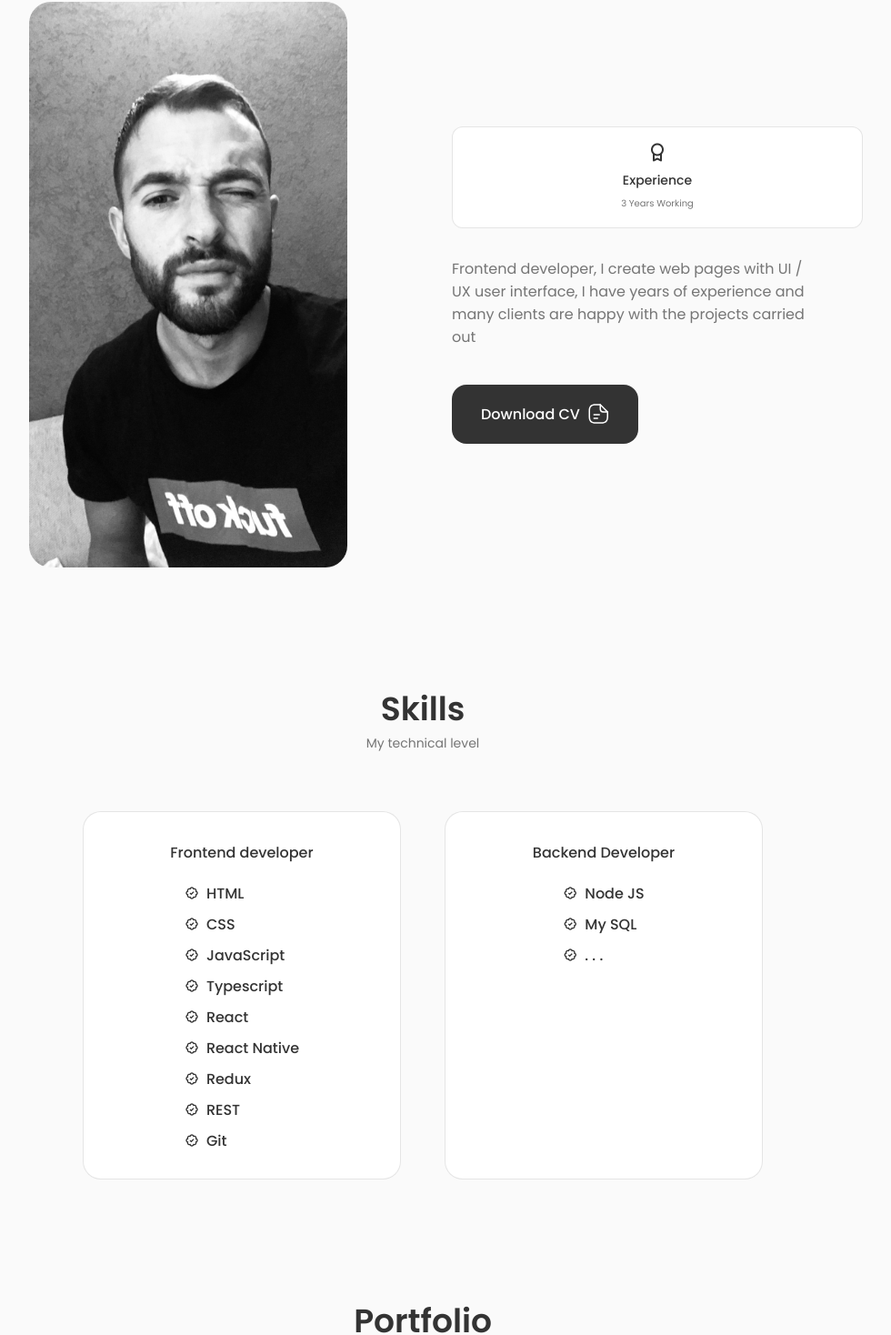
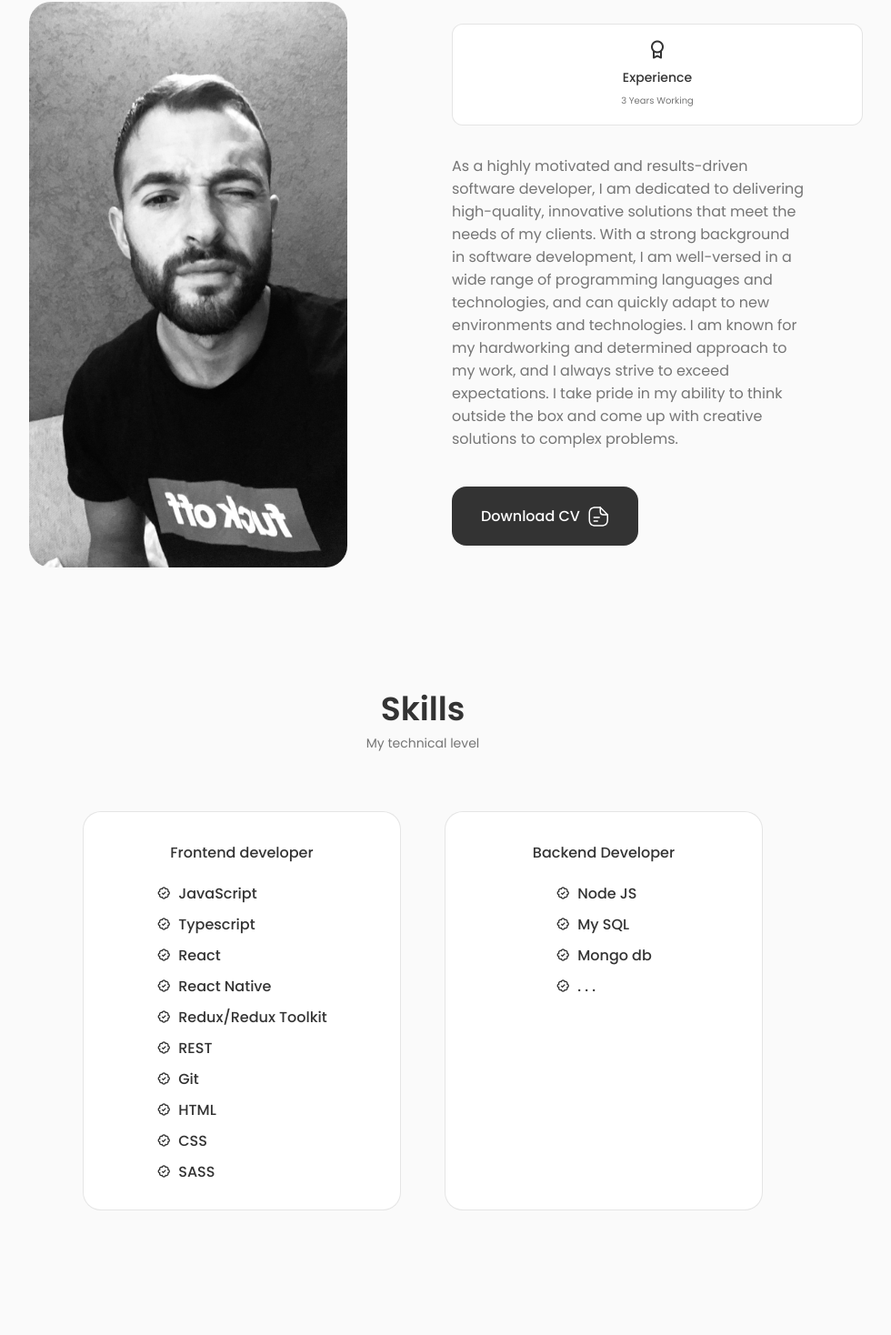
Before and after one commit to ervinkacar1991/new_portfolio, a React (Create React App) app: page / in a window 1280 px wide. Shown: the part 773-2241 px from the top of the page at 91% size, without its empty margins (175-1155 px from the left). Built offline with nearby package versions, Linux system fonts and the light colour scheme.

Commit message:
Finished project

```diff
--- a/src/components/about/About.jsx
+++ b/src/components/about/About.jsx
@@ -15,9 +15,15 @@ const About = () => {
         <div className="about__data">
           <Info />
           <p className="about__description">
-            Frontend developer, I create web pages with UI / UX user interface,
-            I have years of experience and many clients are happy with the
-            projects carried out
+            As a highly motivated and results-driven software developer, I am
+            dedicated to delivering high-quality, innovative solutions that meet
+            the needs of my clients. With a strong background in software
+            development, I am well-versed in a wide range of programming
+            languages and technologies, and can quickly adapt to new
+            environments and technologies. I am known for my hardworking and
+            determined approach to my work, and I always strive to exceed
+            expectations. I take pride in my ability to think outside the box
+            and come up with creative solutions to complex problems.
           </p>
           <a download="" href={CV} className="button button--flex">
             Download CV
--- a/src/components/skills/Backend.jsx
+++ b/src/components/skills/Backend.jsx
@@ -21,6 +21,12 @@ const Backend = () => {
           <div className="skills__data">
             <i class="bx bx-badge-check"></i>
             <div>
+              <h3 className="skills__name">Mongo db</h3>
+            </div>
+          </div>
+          <div className="skills__data">
+            <i class="bx bx-badge-check"></i>
+            <div>
               <h3 className="skills__name">. . .</h3>
             </div>
           </div>
--- a/src/components/skills/Frontend.jsx
+++ b/src/components/skills/Frontend.jsx
@@ -7,18 +7,6 @@ const Frontend = () => {
 
       <div className="skills__box">
         <div className="skills_group">
-          <div className="skills__data">
-            <i class="bx bx-badge-check"></i>
-            <div>
-              <h3 className="skills__name">HTML</h3>
-            </div>
-          </div>
-          <div className="skills__data">
-            <i class="bx bx-badge-check"></i>
-            <div>
-              <h3 className="skills__name">CSS</h3>
-            </div>
-          </div>
           <div className="skills__data">
             <i class="bx bx-badge-check"></i>
             <div>
@@ -46,7 +34,7 @@ const Frontend = () => {
           <div className="skills__data">
             <i class="bx bx-badge-check"></i>
             <div>
-              <h3 className="skills__name">Redux</h3>
+              <h3 className="skills__name">Redux/Redux Toolkit</h3>
             </div>
           </div>
           <div className="skills__data">
@@ -62,6 +50,24 @@ const Frontend = () => {
               <h3 className="skills__name">Git</h3>
             </div>
           </div>
+          <div className="skills__data">
+            <i class="bx bx-badge-check"></i>
+            <div>
+              <h3 className="skills__name">HTML</h3>
+            </div>
+          </div>
+          <div className="skills__data">
+            <i class="bx bx-badge-check"></i>
+            <div>
+              <h3 className="skills__name">CSS</h3>
+            </div>
+          </div>
+          <div className="skills__data">
+            <i class="bx bx-badge-check"></i>
+            <div>
+              <h3 className="skills__name">SASS</h3>
+            </div>
+          </div>
         </div>
       </div>
     </div>
```
